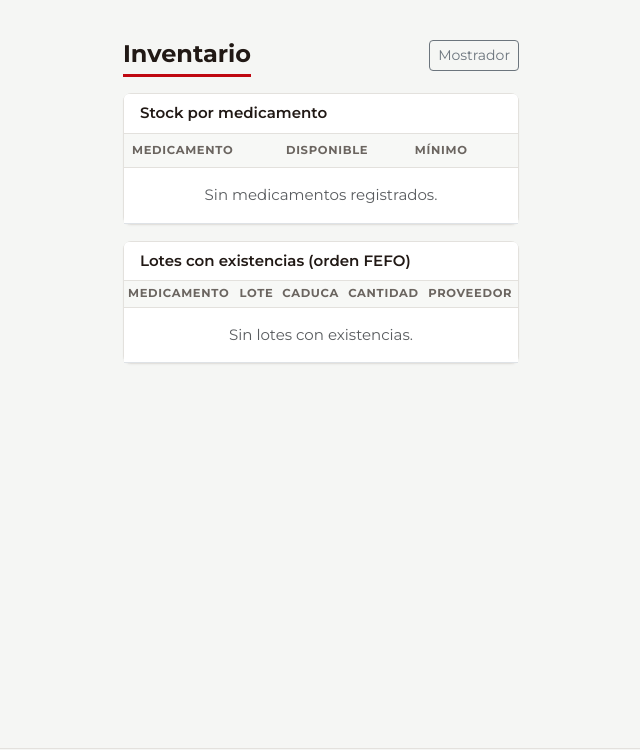
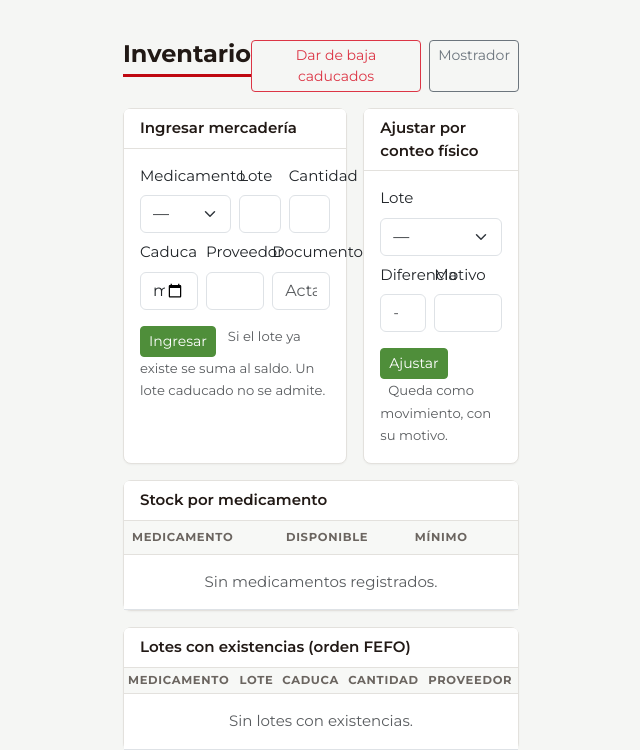
Before and after one commit to Jorgeperezr/sibu, a Django app: template templates/farmacia/inventario.html in a window 1280 px wide. Shown: the top 750 px of the page, without its empty margins (319-959 px from the left). Run offline with Django 5.2, Linux system fonts and the light colour scheme; the template is opened without the code that fills it, so the values that code supplies are empty; some libraries are stand-ins or nearby versions.

Commit message:
feat(farmacia): inventario desde la web, con su bitácora
El inventario solo se movía por el shell o por el panel de administración, que
escribe el saldo directamente y no deja movimiento: el saldo dejaba de poder
reconstruirse desde la bitácora, que es lo que exige la trazabilidad del
informe 6.5. En un servicio que despacha medicación, eso no es aceptable.

La pantalla de inventario ahora ingresa mercadería, ajusta por conteo físico y
da de baja los caducados, todo detrás de la comprobación de servicio.

`ajustar_lote` es nuevo. `MovimientoInventario` contemplaba AJUSTE_MAS y
AJUSTE_MENOS desde el Sprint 6, pero nada los creaba. El motivo es
obligatorio: un ajuste sin causa escrita es indistinguible de un descuadre. Y
no deja el saldo negativo.

Se corrige además una carrera en `ingresar_lote`: leía el saldo, sumaba y
guardaba, sin bloquear. Dos ingresos simultáneos leían el mismo saldo y el
segundo pisaba al primero —entraban 200 unidades y quedaban 100, con dos
movimientos que ya no cuadraban con el saldo—. Ahora es atómica y bloquea el
lote antes de sumar; fuera de una petición web, un comando o el shell no
tenían ni transacción que los salvara. La prueba de la bitácora fija la
garantía: la suma de movimientos es el saldo.

Co-Authored-By: Claude Opus 5 <noreply@anthropic.com>
Claude-Session: https://claude.ai/code/session_01Bu9vnYMitXSKoaGWCazKp7

```diff
--- a/templates/farmacia/inventario.html
+++ b/templates/farmacia/inventario.html
@@ -3,7 +3,100 @@
 {% block content %}
 <div class="d-flex justify-content-between align-items-start mb-3">
   <h1 class="h4 mb-0">Inventario</h1>
-  <a href="{% url 'farmacia:mostrador' %}" class="btn btn-sm btn-outline-secondary">Mostrador</a>
+  <div class="d-flex gap-2">
+    <form method="post" onsubmit="return confirm('Se dará de baja todo lote caducado con existencias. ¿Continuar?');">
+      {% csrf_token %}
+      <input type="hidden" name="accion" value="baja_caducados">
+      <button class="btn btn-sm btn-outline-danger">Dar de baja caducados</button>
+    </form>
+    <a href="{% url 'farmacia:mostrador' %}" class="btn btn-sm btn-outline-secondary">Mostrador</a>
+  </div>
+</div>
+
+<div class="row g-3 mb-3">
+  <div class="col-lg-7">
+    <div class="card h-100">
+      <div class="card-header">Ingresar mercadería</div>
+      <div class="card-body">
+        <form method="post" class="row g-2">
+          {% csrf_token %}
+          <input type="hidden" name="accion" value="ingresar">
+          <div class="col-sm-6">
+            <label class="form-label" for="medicamento">Medicamento</label>
+            <select id="medicamento" name="medicamento" class="form-select" required>
+              <option value="">—</option>
+              {% for m in catalogo %}
+                <option value="{{ m.pk }}">{{ m.dci }} {{ m.concentracion }}</option>
+              {% endfor %}
+            </select>
+          </div>
+          <div class="col-sm-3">
+            <label class="form-label" for="numero_lote">Lote</label>
+            <input id="numero_lote" name="numero_lote" class="form-control" required maxlength="40">
+          </div>
+          <div class="col-sm-3">
+            <label class="form-label" for="cantidad">Cantidad</label>
+            <input id="cantidad" name="cantidad" type="number" min="1" class="form-control" required>
+          </div>
+          <div class="col-sm-4">
+            <label class="form-label" for="fecha_caducidad">Caduca</label>
+            <input id="fecha_caducidad" name="fecha_caducidad" type="date" class="form-control" required>
+          </div>
+          <div class="col-sm-4">
+            <label class="form-label" for="proveedor">Proveedor</label>
+            <input id="proveedor" name="proveedor" class="form-control" maxlength="120">
+          </div>
+          <div class="col-sm-4">
+            <label class="form-label" for="referencia_doc">Documento</label>
+            <input id="referencia_doc" name="referencia_doc" class="form-control" maxlength="60"
+                   placeholder="Acta o factura">
+          </div>
+          <div class="col-12">
+            <button class="btn btn-primary btn-sm mt-2">Ingresar</button>
+            <span class="form-text ms-2">
+              Si el lote ya existe se suma al saldo. Un lote caducado no se admite.
+            </span>
+          </div>
+        </form>
+      </div>
+    </div>
+  </div>
+
+  <div class="col-lg-5">
+    <div class="card h-100">
+      <div class="card-header">Ajustar por conteo físico</div>
+      <div class="card-body">
+        <form method="post" class="row g-2">
+          {% csrf_token %}
+          <input type="hidden" name="accion" value="ajustar">
+          <div class="col-12">
+            <label class="form-label" for="lote">Lote</label>
+            <select id="lote" name="lote" class="form-select" required>
+              <option value="">—</option>
+              {% for l in lotes %}
+                <option value="{{ l.pk }}">
+                  {{ l.medicamento.dci }} · {{ l.numero_lote }} ({{ l.cantidad_actual }})
+                </option>
+              {% endfor %}
+            </select>
+          </div>
+          <div class="col-5">
+            <label class="form-label" for="diferencia">Diferencia</label>
+            <input id="diferencia" name="diferencia" type="number" class="form-control" required
+                   placeholder="-3">
+          </div>
+          <div class="col-7">
+            <label class="form-label" for="motivo">Motivo</label>
+            <input id="motivo" name="motivo" class="form-control" required maxlength="60">
+          </div>
+          <div class="col-12">
+            <button class="btn btn-primary btn-sm mt-2">Ajustar</button>
+            <span class="form-text ms-2">Queda como movimiento, con su motivo.</span>
+          </div>
+        </form>
+      </div>
+    </div>
+  </div>
 </div>
 
 {% if por_caducar %}
```
Also changed, not shown: apps/farmacia/services.py (+50 -0 lines), apps/farmacia/tests/test_inventario_web.py (added, +219 -0 lines).
